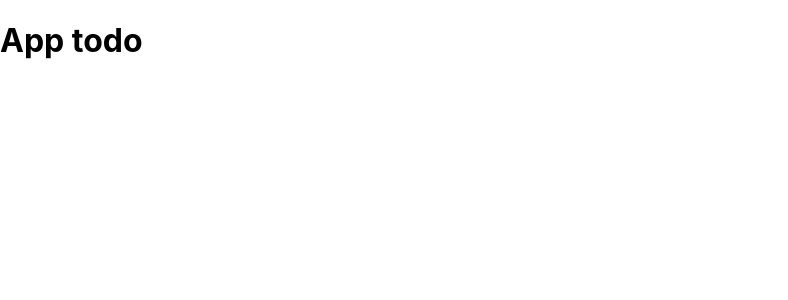
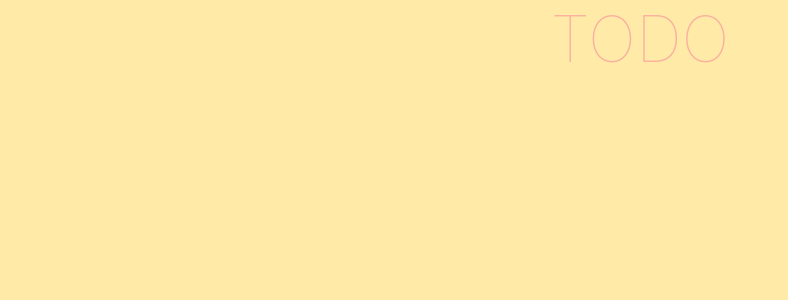
Before and after one commit to Tiago20Maia/todo-react, a React (Create React App) app in the folder todo/: page / in a window 1280 px wide. Shown: the top 300 px of the page, without its empty margins (0-788 px from the left). Built offline with nearby package versions, Linux system fonts and the light colour scheme.

Commit message:
Ajustando index.css global

```diff
--- a/todo/src/App.js
+++ b/todo/src/App.js
@@ -1,9 +1,7 @@
 import './App.css';
 
-function App() {
-  return (
-   <h1>App todo</h1>
-  );
-}
+const App = () => (
+    <h1 className='title'>TODO</h1>
+);
 
 export default App;
--- a/todo/src/index.css
+++ b/todo/src/index.css
@@ -1,13 +1,80 @@
+html {
+    box-sizing: border-box;
+    font-size: 16px;
+  }
+
+  *,
+  *:before,
+  *:after {
+    box-sizing: inherit;
+  }
+
   body {
-  margin: 0;
+    background-color: #ffeaa7;
+    user-select: none;
+    -webkit-font-smoothing: antialiased;
+    -moz-osx-font-smoothing: grayscale;
+  }
+
+  body,
+  h1,
+  h2,
+  h3,
+  h4,
+  h5,
+  h6,
+  p,
+  ol,
+  ul,
+  input,
+  textarea {
     font-family: -apple-system, BlinkMacSystemFont, 'Segoe UI', 'Roboto', 'Oxygen',
       'Ubuntu', 'Cantarell', 'Fira Sans', 'Droid Sans', 'Helvetica Neue',
       sans-serif;
-  -webkit-font-smoothing: antialiased;
-  -moz-osx-font-smoothing: grayscale;
+    margin: 0;
+  }
+
+  ol,
+  ul {
+    list-style: none;
+  }
+
+  img {
+    max-width: 100%;
+    height: auto;
   }
 
   code {
     font-family: source-code-pro, Menlo, Monaco, Consolas, 'Courier New',
       monospace;
   }
+
+  input,
+  select,
+  textarea {
+    border: none;
+    outline: none;
+  }
+
+  ::placeholder {
+    color: rgba(0, 0, 0, 0.2);
+  }
+
+  .container {
+    display: block;
+    max-width: 480px;
+    margin: 0 auto;
+    padding: 1rem;
+  }
+
+  .main {
+    background-color: #fff;
+    box-shadow: 0 1px 2px rgba(0, 0, 0, 0.25);
+  }
+
+  .title {
+    color: #fab1a0;
+    font-size: 64px;
+    font-weight: 100;
+    text-align: center;
+  }
```
Also changed, not shown: 2 other files (tests, documents, lock files or other folders). Lines whose indentation alone changed are shown as unchanged.
